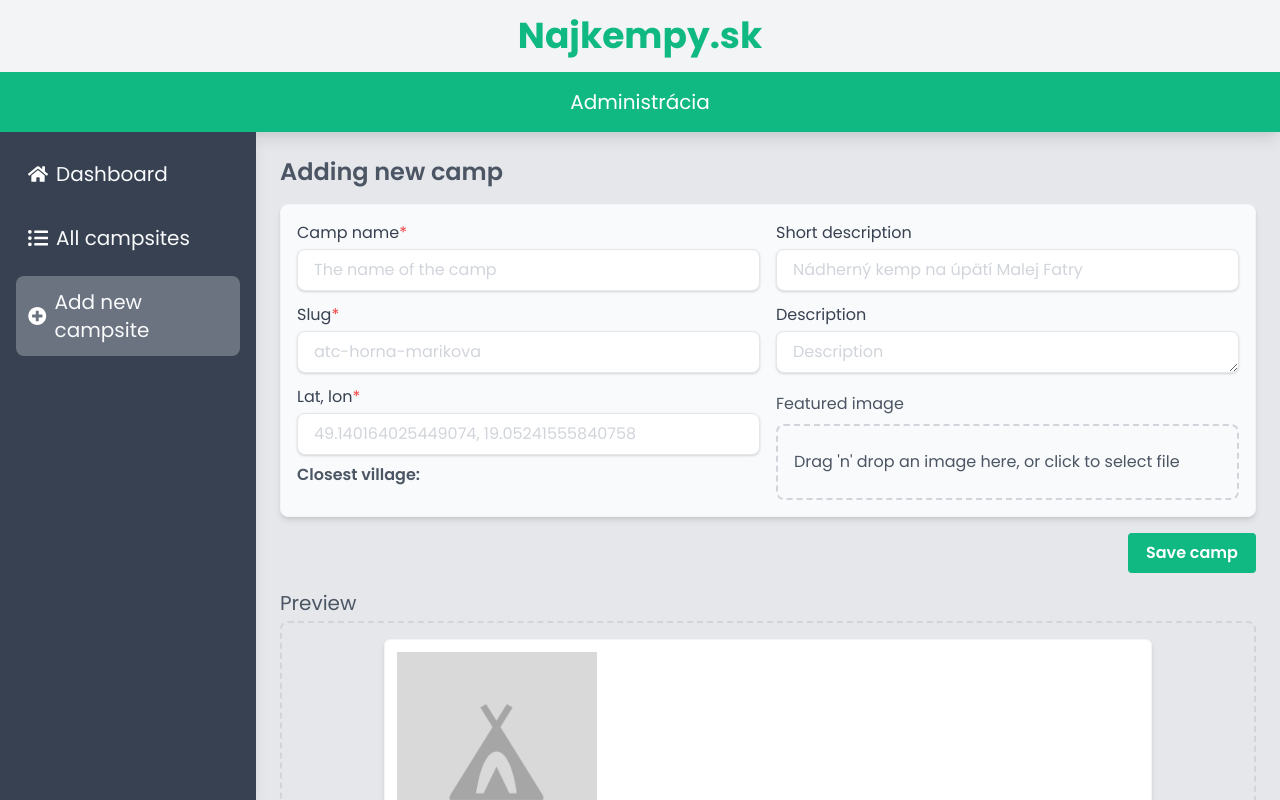
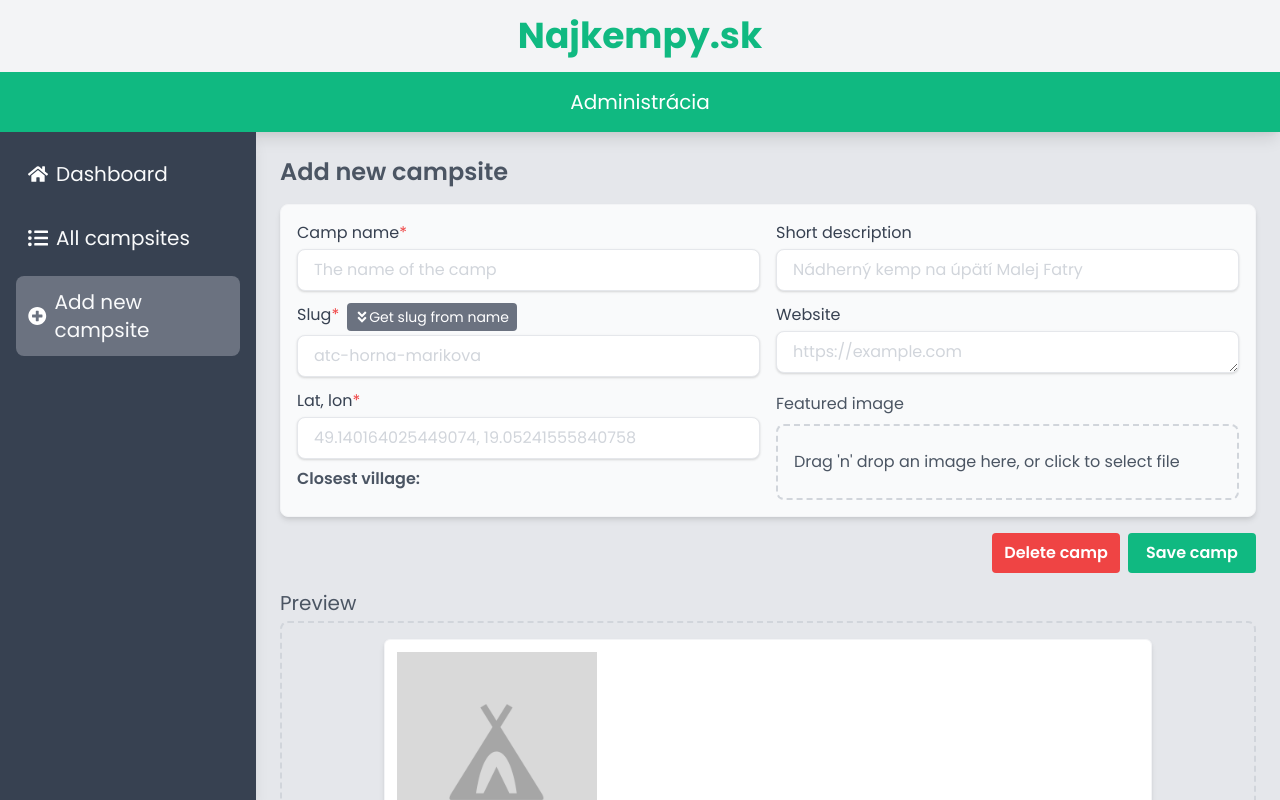
Before and after one commit to kancur/campings, a Next.js app: page /admin/camps/new in a window 1280 px wide. Built offline with nearby package versions, Linux system fonts and the light colour scheme; no server answers.

Commit message:
add upload logic

```diff
--- a/components/admin/camps/new/EditOrAddCamp.jsx
+++ b/components/admin/camps/new/EditOrAddCamp.jsx
@@ -6,6 +6,9 @@ import ImageDropzone from './ImageDropzone';
 import { Input } from './Input';
 import { InputCoords } from './parts/InputCoords';
 import toSlug from '../../../../helpers/toSlug';
+import { InputSlug } from './parts/InputSlug';
+import { DB_HOST } from '../../../../OPTIONS';
+import axios from 'axios';
 
 export const inputClasses = classNames(
   'rounded-lg',
@@ -25,21 +28,28 @@ export const inputClasses = classNames(
   'focus:outline-none',
   'focus:ring-2',
   'focus:ring-blue-400',
-  'focus:border-transparent'
+  'focus:border-transparent',
+  'disabled:bg-gray-100'
 );
 
 export default function EditOrAddCamp({ campDataFetched }) {
   const [isEditMode, setIsEditMode] = useState(false);
   const [campData, setCampData] = useState({});
-  const [uploadedFile, setUploadedFile] = useState('');
-
-  useEffect(() => {
-    mergeCampData({ featuredImage: uploadedFile.preview });
-  }, [uploadedFile]);
+  const [fileToUpload, setFileToUpload] = useState();
 
   const mergeCampData = (data) => {
     setCampData((prevData) => ({ ...prevData, ...data }));
   };
+
+  useEffect(() => {
+    console.log(campData);
+  }, [campData]);
+
+  useEffect(() => {
+    if (fileToUpload) {
+      mergeCampData({ featuredImage: fileToUpload });
+    }
+  }, [fileToUpload]);
 
   useEffect(() => {
     if (campDataFetched) {
@@ -48,15 +58,68 @@ export default function EditOrAddCamp({ campDataFetched }) {
     }
   }, [campDataFetched]);
 
-  const handleSlugInput = (e) => {
-    mergeCampData({ slug: e.target.value.replace(/\s/g, '') });
+  const uploadImage = async (file, filename) => {
+
+    const formData = new FormData()
+    formData.append('filename', filename)
+    formData.append('featured_image', file)
+
+    const config = {
+      headers: { 'content-type': 'multipart/form-data' },
+      onUploadProgress: (event) => {
+        console.log(`Current progress:`, Math.round((event.loaded * 100) / event.total));
+      },
+    };
+
+    const response = await axios.post('/api/file', formData, config);
+
+    console.log('response', response.data);
+  }
+
+  const handleSave = async (e) => {
+    console.log('saving');
+    e.preventDefault();
+
+    if (campData.featuredImage) {
+      await uploadImage(campData.featuredImage, campData.slug)
+      console.log('image uploaded')
+    }
+
+    const payload = {
+      name: campData.name,
+      slug: campData.slug,
+      coords: campData.coords,
+      short_description: campData.shortDescription,
+    };
+
+    if (campData._id) {
+      payload['_id'] = campData._id;
+    }
+
+    const formData = new FormData();
+    formData.append('slug', campData.slug);
+    formData.append('payload', JSON.stringify(payload));
+    formData.append('featured_image', campData.featuredImage);
+
+    fetch(`${DB_HOST}/api/camping`, {
+      method: 'POST',
+      body: formData,
+    })
+      .then((res) => res.json())
+      .then((json) => console.log(json))
+      .catch((error) => console.log(error));
+  };
+
+  const handleSlugInput = (value) => {
+    mergeCampData({ slug: value });
   };
 
   const handleNameInput = (e) => {
     mergeCampData({ name: e.target.value });
-    if (!campDataFetched?.slug) {
-      mergeCampData({ slug: toSlug(e.target.value) });
-    }
+  };
+
+  const handleGetSlugClick = (e) => {
+    mergeCampData({ slug: toSlug(campData.name) });
   };
 
   const mergeCoords = (coords) => {
@@ -73,11 +136,16 @@ export default function EditOrAddCamp({ campDataFetched }) {
           </span>
         </h1>
       ) : (
-        <h1 className="font-semibold text-2xl">Adding new camp</h1>
+        <h1 className="font-semibold text-2xl">Add new campsite</h1>
       )}
 
       <div className="admin-main-wrapper">
-        <form autoComplete="off" className="grid grid-cols-2 gap-4">
+        <form
+          onSubmit={handleSave}
+          id="camp-edit-form"
+          autoComplete="off"
+          className="grid grid-cols-2 gap-4"
+        >
           <div className="flex flex-col gap-2">
             <label className="text-gray-700">
               Camp name
@@ -87,30 +155,23 @@ export default function EditOrAddCamp({ campDataFetched }) {
                 type="text"
                 id="name"
                 name="name"
+                required
                 minLength={3}
                 maxLength={60}
                 className={inputClasses}
                 placeholder="The name of the camp"
                 value={campData?.name || ''}
-                valid={(campData?.name?.length > 3)}
+                valid={campData?.name?.length > 3}
               />
             </label>
 
-            <label className="text-gray-700">
-              Slug
-              <span className="text-red-500 required-dot">*</span>
-              {campDataFetched?.slug && <span className="px-2 text-red-400 text-sm">Editing is disabled - slug is already set</span>}
-              <Input
-                onInput={handleSlugInput}
-                type="text"
-                id="slug"
-                name="slug"
-                maxLength={90}
-                className={inputClasses}
-                placeholder="atc-horna-marikova"
-                value={campData?.slug || ''}
-              />
-            </label>
+            <InputSlug
+              handleGetSlugClick={handleGetSlugClick}
+              fetchedSlug={campDataFetched?.slug}
+              handleSlugInput={handleSlugInput}
+              slug={campData?.slug}
+              isEditMode={isEditMode}
+            />
 
             <label className="text-gray-700">
               Lat, lon
@@ -139,30 +200,39 @@ export default function EditOrAddCamp({ campDataFetched }) {
             </label>
 
             <label className="text-gray-700">
-              Description
+              Website
               <textarea
-                onInput={(e) => mergeCampData({ description: e.target.value })}
+                onInput={(e) => mergeCampData({ website: e.target.value })}
                 rows={1}
                 type="text"
-                id="description"
-                name="description"
+                id="website"
+                name="website"
                 className={inputClasses}
-                placeholder="Description"
-                value={campData.description || ''}
+                placeholder="https://example.com"
+                value={campData.website || ''}
               />
             </label>
             <p>Featured image</p>
             <ImageDropzone
-              uploadedFile={uploadedFile}
-              setUploadedFile={setUploadedFile}
+              fileToUpload={fileToUpload}
+              setFileToUpload={setFileToUpload}
             />
           </div>
         </form>
       </div>
-      <ButtonAdmin className="w-32 h-10 ml-auto bg-green-500 justify-self-end">
-        Save camp
-      </ButtonAdmin>
-      <CampPreview camp={campData} />
+      <div className="flex justify-end gap-2">
+        <ButtonAdmin type="button" className="bg-red-500 w-32 h-10">
+          Delete camp
+        </ButtonAdmin>
+        <ButtonAdmin
+          type="submit"
+          form="camp-edit-form"
+          className="w-32 h-10 bg-green-500 justify-self-end"
+        >
+          Save camp
+        </ButtonAdmin>
+      </div>
+      <CampPreview camp={campData} previewImage={fileToUpload?.preview} />
     </div>
   );
 }
```
